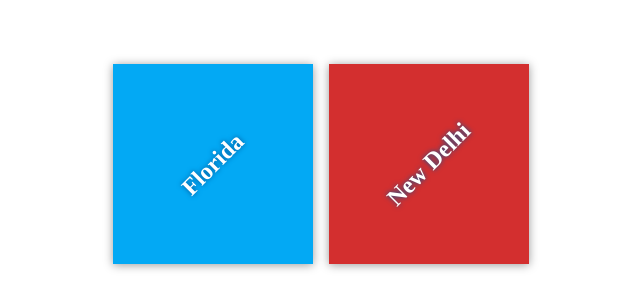
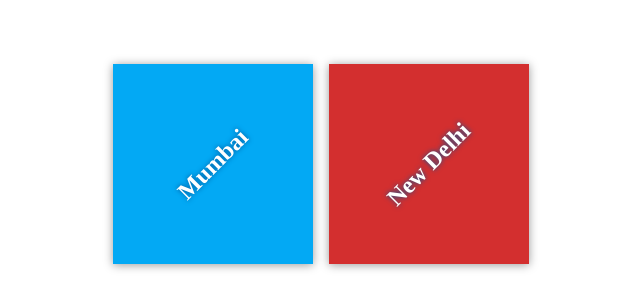
Before and after one commit to abhiunix/my-travel-plan, a plain HTML site: page index.html in a window 1280 px wide. Shown: the part 236-544 px from the top of the page, 319-959 px from the left. Drawn offline with Linux system fonts and the light colour scheme; files that its build step writes are made by us from their sources.

Commit message:
City name changes to Mumbai

```diff
--- a/index.html
+++ b/index.html
@@ -11,7 +11,7 @@
     <div class="container">
         <div class="destination-container">
             <div class="destination" id="florida">
-                <h2>Florida</h2>
+                <h2>Mumbai</h2>
             </div>
 
             <div class="destination" id="paris">
```
